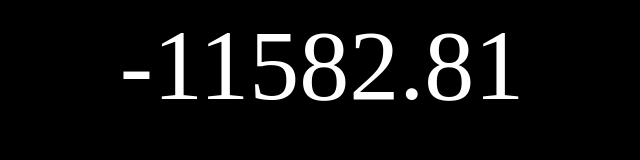
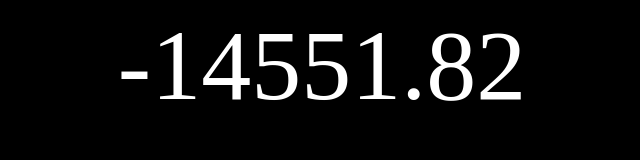
Before and after one commit to anatoliesavin/CevaProgress1, a plain HTML site: page index.html in a window 1280 px wide. Shown: the whole page, without its empty margins (318-958 px from the left). Drawn offline with Linux system fonts and the light colour scheme.

Commit message:
Update index.html

```diff
--- a/index.html
+++ b/index.html
@@ -1,6 +1,6 @@
 <!DOCTYPE html>
 <html>
 <body style="background:black;color:white;font-size:100px;text-align:center;">
--11582.81
+-14551.82
 </body>
 </html>
```
